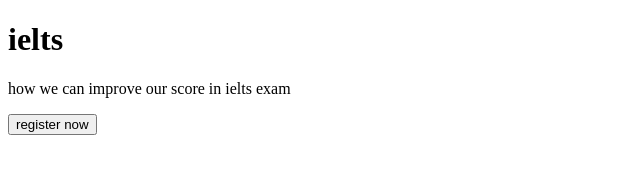
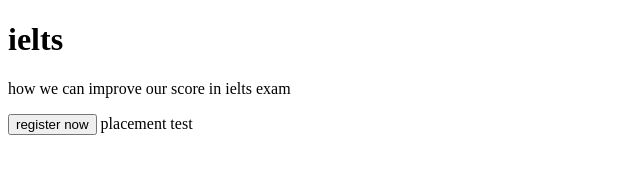
Before and after one commit to maryam-kh-am/practice, a plain HTML site: page index.html in a window 1280 px wide. Shown: the full height of the page, 0-640 px from the left. Drawn offline with Linux system fonts and the light colour scheme.

Commit message:
i added span tag

```diff
--- a/index.html
+++ b/index.html
@@ -9,5 +9,6 @@
     <h1 class="header">ielts</h1>
     <p>how we can improve our score in ielts exam</p>
    <button>register now</button>
+    <span>placement test</span>
 </body>
 </html>
```
